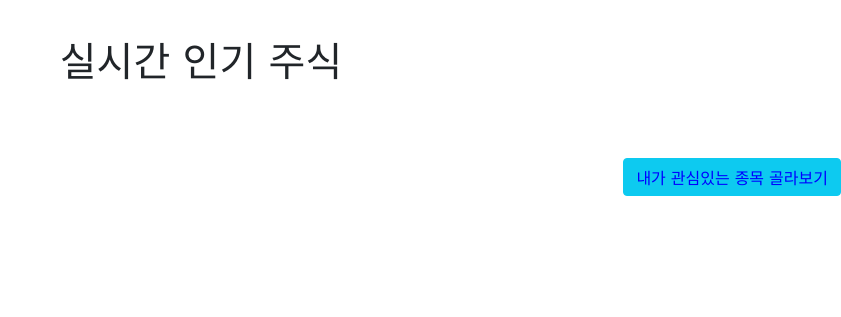
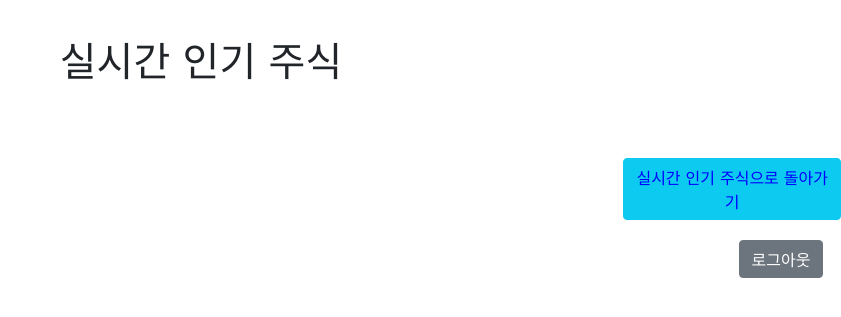
Before and after one commit to SangHoonly/stock_team4, a Flask app: page /main in a window 1280 px wide. Shown: the top 317 px of the page, without its empty margins (439-1280 px from the left). Run offline with Flask 2, Linux system fonts and the light colour scheme; data that the repository does not hold is empty.

Commit message:
app.py 주석 추가 및 html 수정

```diff
--- a/templates/guest_main.html
+++ b/templates/guest_main.html
@@ -11,7 +11,8 @@
 
     <script>
         function goMine() {
-            location.href = "/my-main";
+            //location.href = "/my-main";
+            window.location.reload();
         }
     </script>
     <style>
@@ -28,12 +29,6 @@
             align-items: center;
         }
 
-        .chart {
-            width: 500px;
-            height: 400px;
-            background-color: yellowgreen;
-        }
-
         .h1 {
             margin: 30px 30px 50px 30px;
             padding: 5px;
@@ -45,16 +40,28 @@
             font-family: 'Gowun Dodum', sans-serif;
             margin-top: 20px;
             margin-left: 83%;
+            margin-bottom: 10px;
+        }
+
+        #logout {
+            margin-top: 10px;
             margin-bottom: 20px;
+            margin-left: 92%;
+            font-family: 'Gowun Dodum', sans-serif;
         }
 
     </style>
     <script>
         $(document).ready(function () {
-            listing();
+            user(); // 토큰 O
+            guest(); // 토큰 X
         });
 
-        function listing() {
+
+        function guest() {
+            $(".h1").text('실시간 인기 주식');
+            $('.button-group').css("display", "");
+            $('#cards-box').empty();
             $.ajax({
                 type: 'GET',
                 url: '/stock/crawling',
@@ -80,13 +87,25 @@
                 }
             })
         }
+
+        function user() {
+            $(".h1").text('내가 담은 주식');
+            // $('#myButton').css("display", "");
+            $('#cards-box').empty();
+
+        }
+
     </script>
 </head>
 
 <body>
-<h1 class="h1">실시간 인기 주식</h1>
-<button type="button" id="myButton" onclick="goMine()" class="btn btn-info">내가 관심있는 종목 골라보기</button>
-
+<h1 class="h1"></h1>
+<button type="button" id="myButton" onclick="goMine()" class="btn btn-info" style="display:none">내가 관심있는 종목 골라보기
+</button>
+<div class="button-group" style="display:none">
+    <button type="button" id="myButton" onclick="goMine()" class="btn btn-info">실시간 인기 주식으로 돌아가기</button>
+    <button type="button" id="logout" onclick="logout()" class="btn btn-secondary">로그아웃</button>
+</div>
 <div class="chart-group">
     <div class="row row-cols-1 row-cols-md-2 g-2" id="cards-box">
     </div>
```
Also changed, not shown: app.py (+3 -4 lines).
